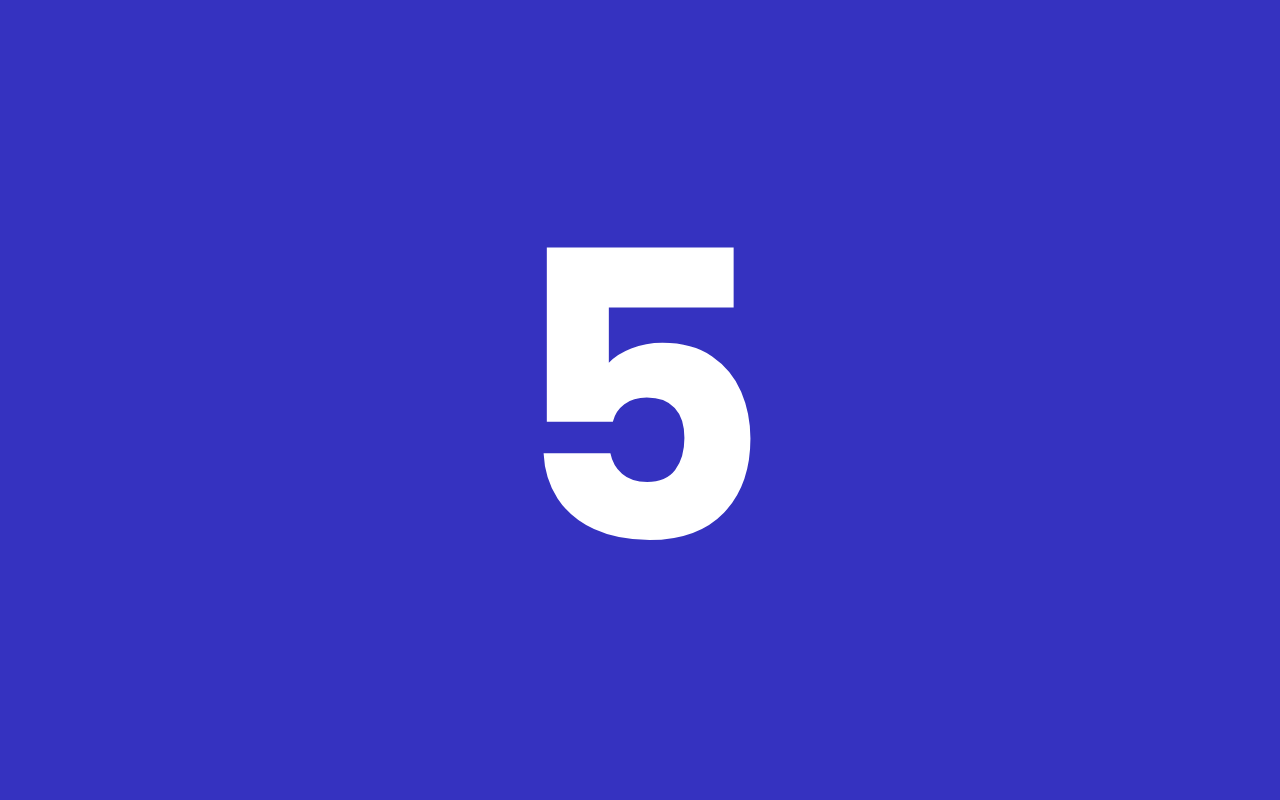
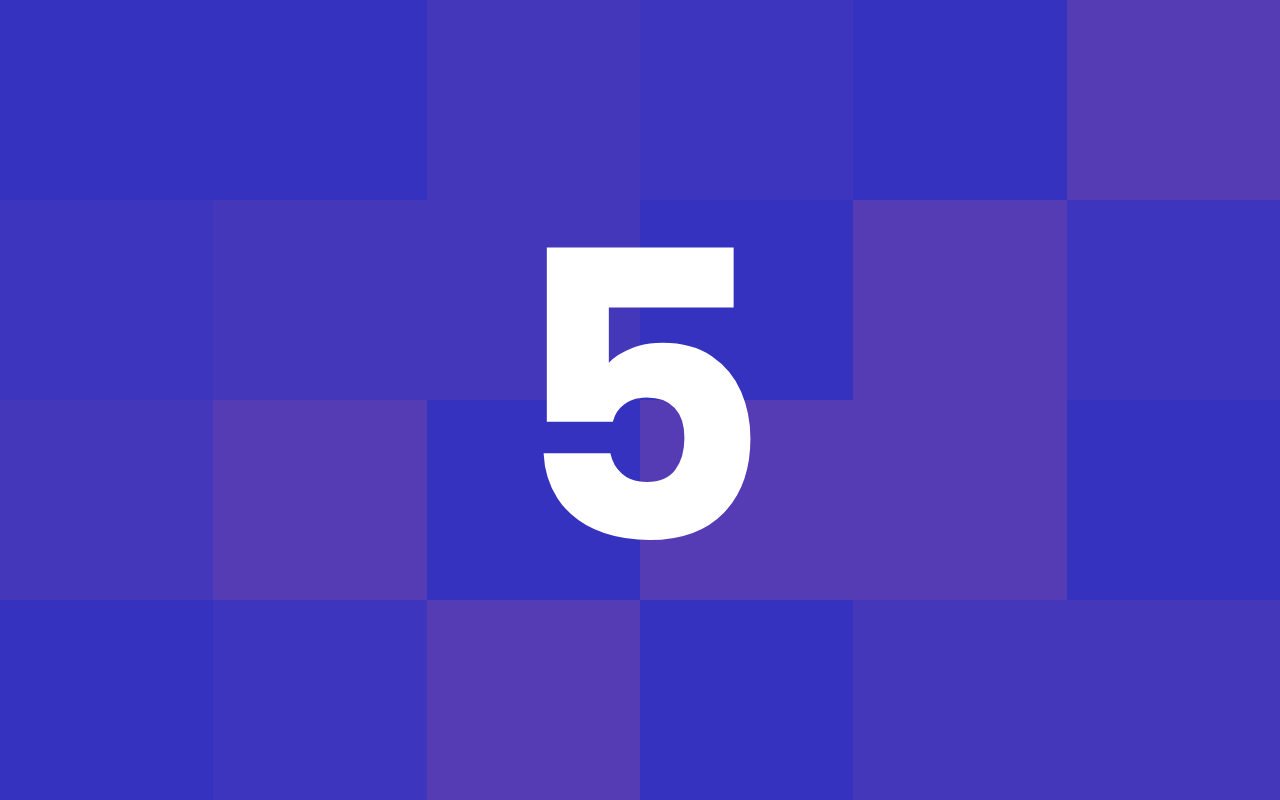
Before and after one commit to zerodayone-in/zerodayone.in, a React (Vite) app: page / in a window 1280 px wide. Built offline with nearby package versions, Linux system fonts and the light colour scheme.

Commit message:
added grid to home2

```diff
--- a/src/pages/Home/index.tsx
+++ b/src/pages/Home/index.tsx
@@ -6,7 +6,6 @@ import { useEffect } from "react";
 function Overlay() {
   return (
     <div className="overlay">
-
       <div className="brand">
         <img className="brand__logo" src={Logo} alt="zerodayone logo" />
         <p className="brand__name">zerodayone</p>
--- a/src/pages/Home2/index.tsx
+++ b/src/pages/Home2/index.tsx
@@ -1,11 +1,13 @@
 import "./styles.css";
+import Grid from "../../components/Grid/index";
 
 function Home() {
   return (
-		<div className="home">
-		5
-		</div>
-	);
+    <div className="wrapper">
+      <Grid className="grid" />
+      <div className="home">5</div>
+    </div>
+  );
 }
 
 export default Home;
--- a/src/pages/Home2/styles.css
+++ b/src/pages/Home2/styles.css
@@ -1,12 +1,23 @@
+.wrapper {
+	position: relative;
+}
+
+.grid {
+	z-index: 1;
+}
+
 .home {
   display: flex;
   justify-content: center;
   align-items: center;
   height: 100vh;
-
-	color: #fff;
+  color: #fff;
   font-family: Poppins-Black;
   font-size: 400px;
   font-weight: 900;
   line-height: 0.9;
+	z-index: 2;
+	position:fixed;
+	top: 0;
+	width:100%;
 }
```
